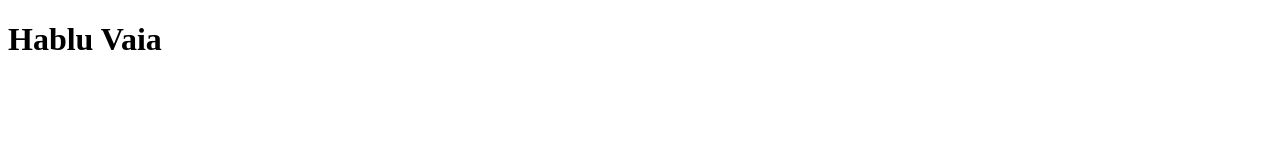
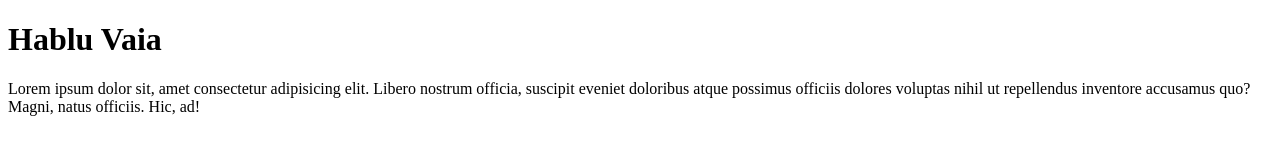
Before and after one commit to Saiful2015/1st-project, a plain HTML site: page 1st project/index.html in a window 1280 px wide. Drawn offline with Linux system fonts and the light colour scheme.

Commit message:
1st project

```diff
--- a/1st project/index.html
+++ b/1st project/index.html
@@ -7,5 +7,6 @@
 </head>
 <body>
   <h1>Hablu Vaia</h1>
+  <p>Lorem ipsum dolor sit, amet consectetur adipisicing elit. Libero nostrum officia, suscipit eveniet doloribus atque possimus officiis dolores voluptas nihil ut repellendus inventore accusamus quo? Magni, natus officiis. Hic, ad!</p>
 </body>
 </html>
```
